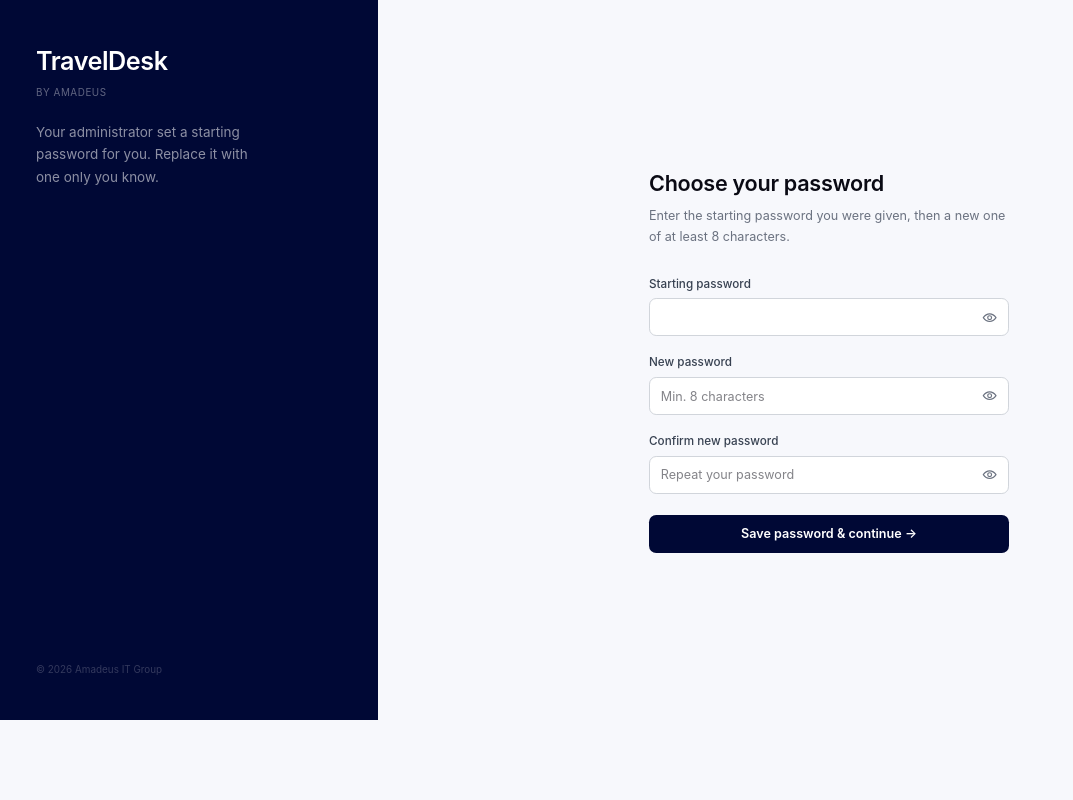
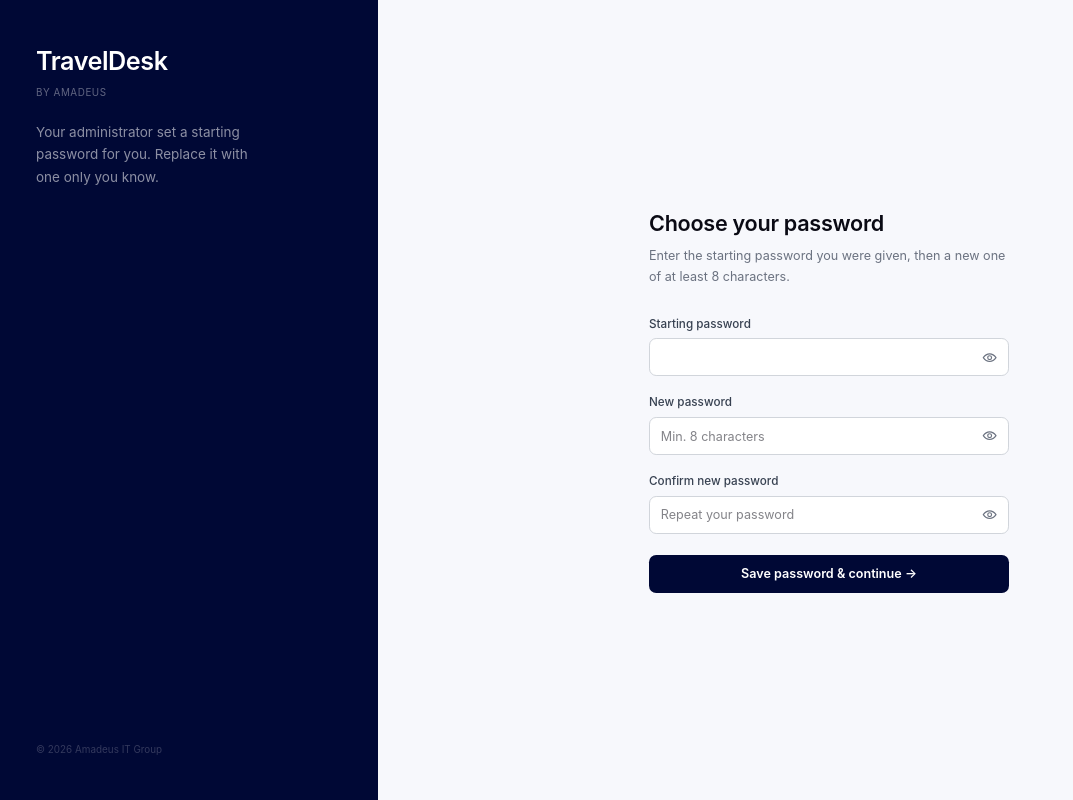
Before and after one commit to Godssidekick1/Corporate-Booking-Tool, a Next.js app: page /auth/set-password in a window 1280 px wide. Shown: the whole page, without its empty margins (0-1073 px from the left). Built offline with nearby package versions, Linux system fonts and the light colour scheme.

Commit message:
Sign-in pages fill the screen under the 90% zoom; the tab is titled TravelDesk

```diff
--- a/app/components/AuthShell.tsx
+++ b/app/components/AuthShell.tsx
@@ -29,7 +29,7 @@ export default function AuthShell({ tagline, children }: { tagline: string; chil
 
 export const authStyles: Record<string, CSSProperties> = {
   root: {
-    display: 'flex', minHeight: '100vh',
+    display: 'flex', minHeight: 'var(--full-height, 100vh)',
     fontFamily: "'Inter', -apple-system, BlinkMacSystemFont, sans-serif",
     background: '#F7F8FC',
   },
--- a/app/globals.css
+++ b/app/globals.css
@@ -73,9 +73,12 @@ body {
    style. Phones and tablets keep 100%, and so does print (tickets, credit
    notes). The root's background is the canvas, so nothing shows past a page
    whose height is set in viewport units. */
-html { background: var(--color-canvas); }
+html { background: var(--color-canvas); --full-height: 100vh; }
 @media screen and (min-width: 1024px) {
-  html { zoom: 0.9; }
+  /* The zoom shrinks viewport units too: 100vh draws 90% of the screen.
+     --full-height is the whole screen under the zoom, for a full-height
+     area with a colour of its own (the sign-in pages' panel). */
+  html { zoom: 0.9; --full-height: calc(100vh / 0.9); }
 }
 
 /* ── Page frame ──────────────────────────────────────────────────────────────
--- a/app/layout.tsx
+++ b/app/layout.tsx
@@ -13,8 +13,8 @@ const geistMono = Geist_Mono({
 });
 
 export const metadata: Metadata = {
-  title: "Create Next App",
-  description: "Generated by create next app",
+  title: "TravelDesk",
+  description: "Corporate travel management by Amadeus",
 };
 
 export default function RootLayout({
--- a/app/login/page.tsx
+++ b/app/login/page.tsx
@@ -273,7 +273,7 @@ export default function SignInPage() {
 }
 
 const styles: Record<string, React.CSSProperties> = {
-  root: { display: 'flex', minHeight: '100vh', fontFamily: "'Inter', -apple-system, BlinkMacSystemFont, sans-serif", backgroundColor: '#F7F8FC' },
+  root: { display: 'flex', minHeight: 'var(--full-height, 100vh)', fontFamily: "'Inter', -apple-system, BlinkMacSystemFont, sans-serif", backgroundColor: '#F7F8FC' },
 
   signingIn: {
     position: 'fixed', inset: 0, zIndex: 60,
```
